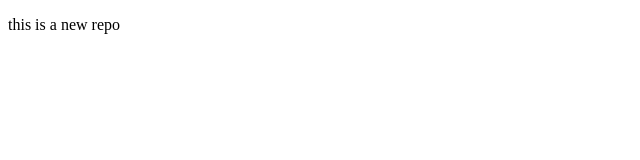
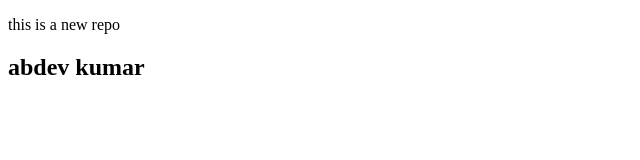
Before and after one commit to abdevkumar/localrepo, a plain HTML site: page index.html in a window 1280 px wide. Shown: the whole page, without its empty margins (0-640 px from the left). Drawn offline with Linux system fonts and the light colour scheme.

Commit message:
added a new line

```diff
--- a/index.html
+++ b/index.html
@@ -7,5 +7,6 @@
 </head>
 <body>
     <p>this is a new repo</p>
+    <h2>abdev kumar</h2>
 </body>
 </html>
```
